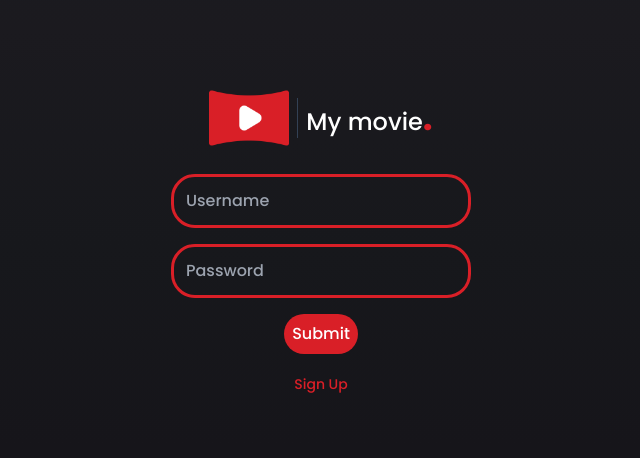
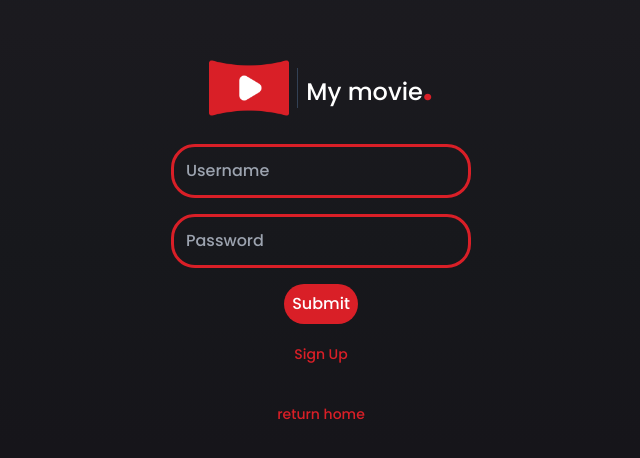
Before and after one commit to tahmasious/MyMovie-Vue.js, a Vue app in the folder MyMovie/: page /login in a window 1280 px wide. Shown: the part 154-612 px from the top of the page, without its empty margins (319-959 px from the left). Built offline with nearby package versions, Linux system fonts and the light colour scheme; no server answers.

Commit message:
[fix] reassign isLogged function

```diff
--- a/MyMovie/src/components/loginpage/LoginPage.vue
+++ b/MyMovie/src/components/loginpage/LoginPage.vue
@@ -35,7 +35,7 @@
           <p class="error" id="username"></p>
           <label for="password" class="hidden"></label>
           <input
-            type="text"
+            type="password"
             name="password"
             placeholder="Password"
             class="border-[3px] border-primary rounded-3xl block bg-transparent p-3 outline-none w-full"
@@ -49,6 +49,11 @@
           class="text-primary text-sm text-center p-5 inline-block"
           >Sign Up</a
         >
+        <router-link :to="{name : 'home'}"
+          href="https://www.themoviedb.org/signup"
+          class="text-primary text-sm text-center p-5 inline-block"
+          >return home</router-link
+        >
       </section>
     </main>
 </template>
@@ -57,13 +62,14 @@
 import Logo from '@/assets/logo.png'
 import { ref, inject } from 'vue'
 import { useRouter } from 'vue-router';
-const isLogged = inject('is_logged').value;
-console.log(isLogged.value);
+
+const isLogged = inject('is_logged')();
 const username = ref('');
 const password = ref('');
 const router = useRouter()
 const err = ref('') ;
 const login = inject('login');
+
 async function signin() {
     try {
         await login(username.value, password.value)
--- a/MyMovie/src/components/logoutpage/LogOutPage.vue
+++ b/MyMovie/src/components/logoutpage/LogOutPage.vue
@@ -27,9 +27,10 @@
 import LogOutIcon from '../../assets/logout-big.png'
 import { useRouter } from 'vue-router';
 import { inject } from 'vue';
+
 const router = useRouter()
 const logout = inject('logout');
-console.log(logout);
+
 function clearSessionStorage() {
     logout();
     router.replace({name : 'login'})
--- a/MyMovie/src/composable/useAuth.js
+++ b/MyMovie/src/composable/useAuth.js
@@ -11,7 +11,9 @@ export function useAuth(app) {
     const LOGIN = 'login'
     const USER = 'user'
     const LOGOUT = 'logout'
-    const isLogged = ref(false)
+    const isLogged = () => {
+        return sessionStorage.getItem(USER) != null
+    }
 
     const userID = computed({
         get : () => JSON.parse(sessionStorage.getItem(USER) || 'null'),
@@ -100,12 +102,10 @@ export function useAuth(app) {
         await validateWithLogin(requestToken, username, password)
         await createSession(requestToken)
         userID.value =  await getAccountData()
-        isLogged.value = true
     }
 
     function logout() {
         sessionStorage.clear()
-        isLogged.value = false;
     }
 
     app.provide('is_logged', isLogged)
--- a/MyMovie/src/main.js
+++ b/MyMovie/src/main.js
@@ -8,7 +8,7 @@ const app = createApp(App)
 app.use(router)
 useAuth(app)
 router.beforeEach((to, from) => {
-    if (to.meta.requiresLogin && !inject('is_logged').value){
+    if (to.meta.requiresLogin && !inject('is_logged')()){
         router.push({name : 'login'})
     }
 })
```
